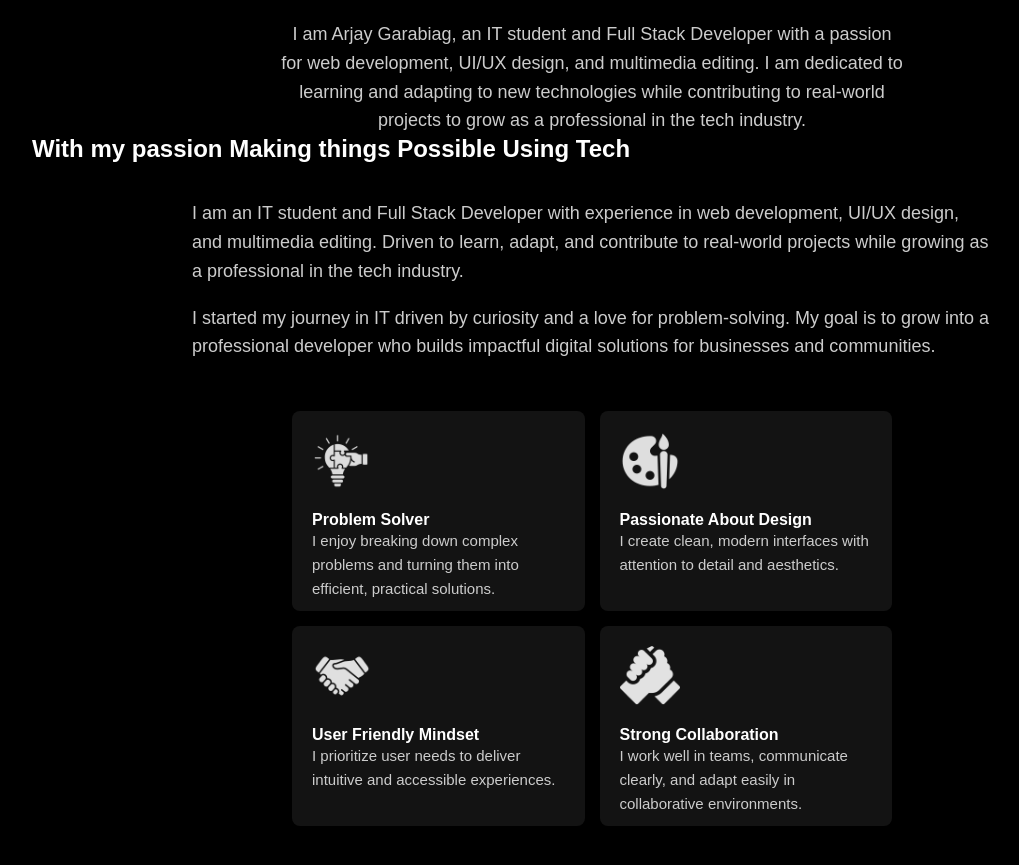
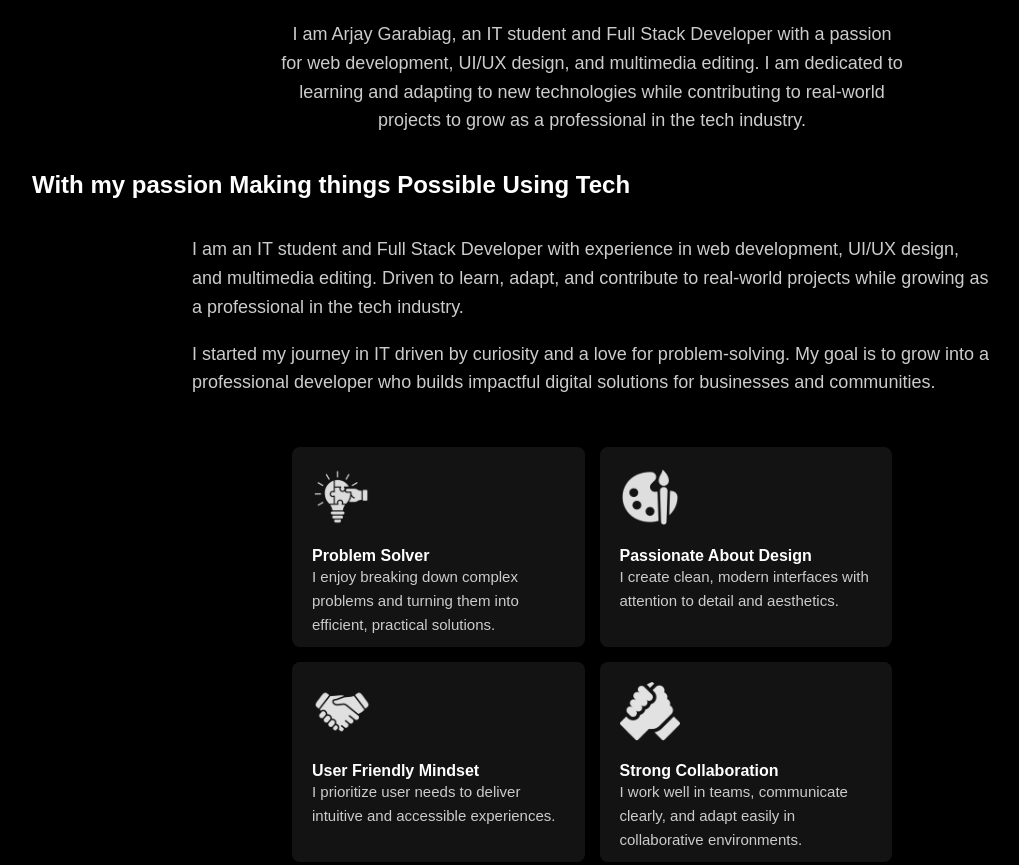
Before and after one commit to rjgrbg/MY-PORTFOLIO, a website: page client/index.html in a window 1280 px wide. Shown: the part 920-1785 px from the top of the page, without its empty margins (48-1067 px from the left). Drawn offline with Linux system fonts and the light colour scheme; animation ran at ten frames a second.

Commit message:
Update index.html

```diff
--- a/client/index.html
+++ b/client/index.html
@@ -106,7 +106,7 @@
         </div>
       </div> -->
 
-      <div class="grid-content">
+     <br><br> <div class="grid-content">
         <h2 style="text-align: left;">With my passion Making things Possible Using Tech</h2><br><br>
 
         <p class="grid-description " style="text-align: left;">
```
